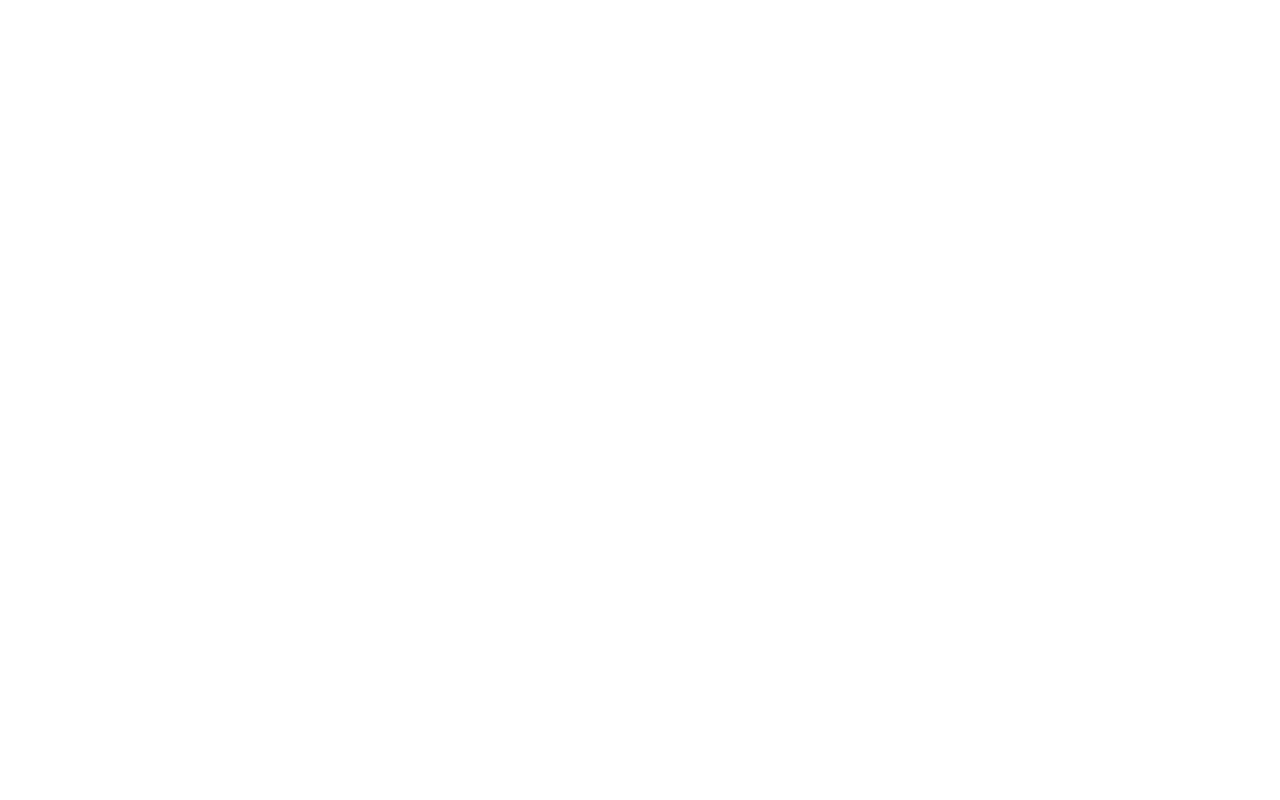
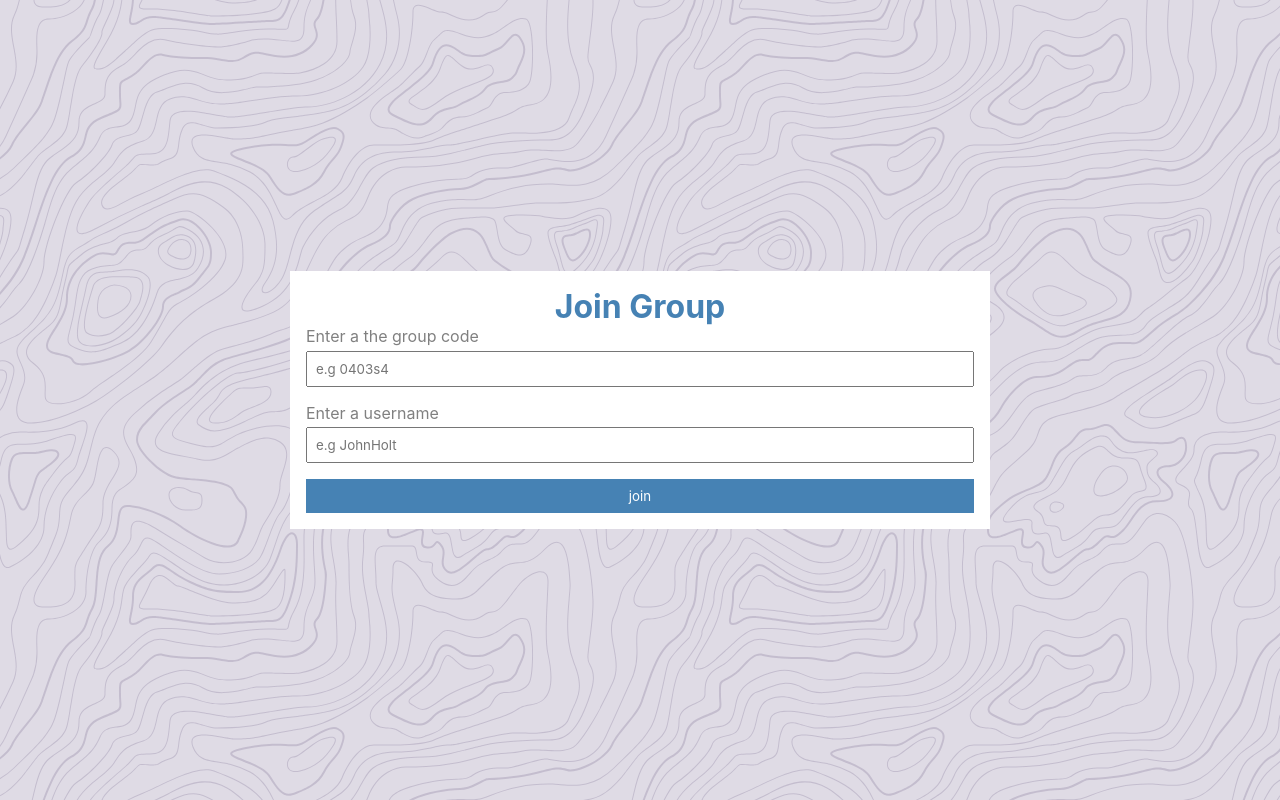
Before and after one commit to saucecodee/virj-chat, a website: page public/join.html in a window 1280 px wide. Drawn offline with Linux system fonts and the light colour scheme.

Commit message:
Populate join.html

```diff
--- /dev/null
+++ b/public/css/create-join.css
@@ -0,0 +1,46 @@
+.create {
+  width: 700px;
+  background-color: white;
+  padding: 1rem;
+  margin: 0 auto;
+}
+.container {
+  display: flex;
+  justify-content: center;
+  align-items: center;
+  height: 100%;
+}
+.create-group {
+  color: var(--primary);
+  text-align: center;
+}
+.create-form {
+  display: flex;
+  flex-flow: column wrap;
+}
+.create-form input, .create-form button  {
+  width: calc(100% - 100px);
+  margin: 0 auto;
+  padding: 0.5rem;
+}
+.create-form button  {
+  background-color: var(--primary);
+  border: 1px solid var(--primary);
+  cursor: pointer;
+  color: white;
+}
+.create-form button:hover  {
+  background-color: var(--primary-invert);
+  cursor: pointer;
+  color: var(--primary);
+}
+.create-form label * {
+  width: 100%;
+}
+.create-form label p{
+  color: var(--secondary-text-color);
+  margin-bottom: 0.3rem;
+}
+.create-form label:not(:last-child) {
+  margin-bottom: 1rem;
+}
--- a/public/css/main.css
+++ b/public/css/main.css
@@ -3,6 +3,8 @@
 /* Colors */
 :root {
   --primary: steelblue;
+  --secondary-text-color: grey;
+  --primary-invert: white;
 }
 
 *, ::before, ::after {
--- a/public/join.html
+++ b/public/join.html
@@ -4,10 +4,30 @@
   <meta charset="UTF-8">
   <meta name="viewport" content="width=device-width, initial-scale=1.0">
   <title>VIRJ | Join</title>
+  <link rel="stylesheet" href="./css/body.css">
+  <link rel="stylesheet" href="./css/create-join.css">
+  <link rel="stylesheet" href="./css/main.css">
 </head>
 
 <body>
-
+  <div class="container">
+    <div class="create">
+      <h1 class="create-group">Join Group</h1>
+      <form class="create-form" action="">
+        <label for="group-code">
+          <p>Enter a the group code</p>
+          <input placeholder="e.g 0403s4" type="text" name="group-code" id="">
+        </label>
+        <label for="username">
+          <p>Enter a username</p>
+          <input placeholder="e.g JohnHolt" type="text" name="username" id="">
+        </label>
+        <label for="">
+          <button class="create-group-button">join</button>
+        </label>
+      </form>
+    </div>
+  </div>
 </body>
 
 </html>
```
Also changed, not shown: public/create.html (+2 -1 lines), public/css/create.css (deleted, +0 -28 lines).
